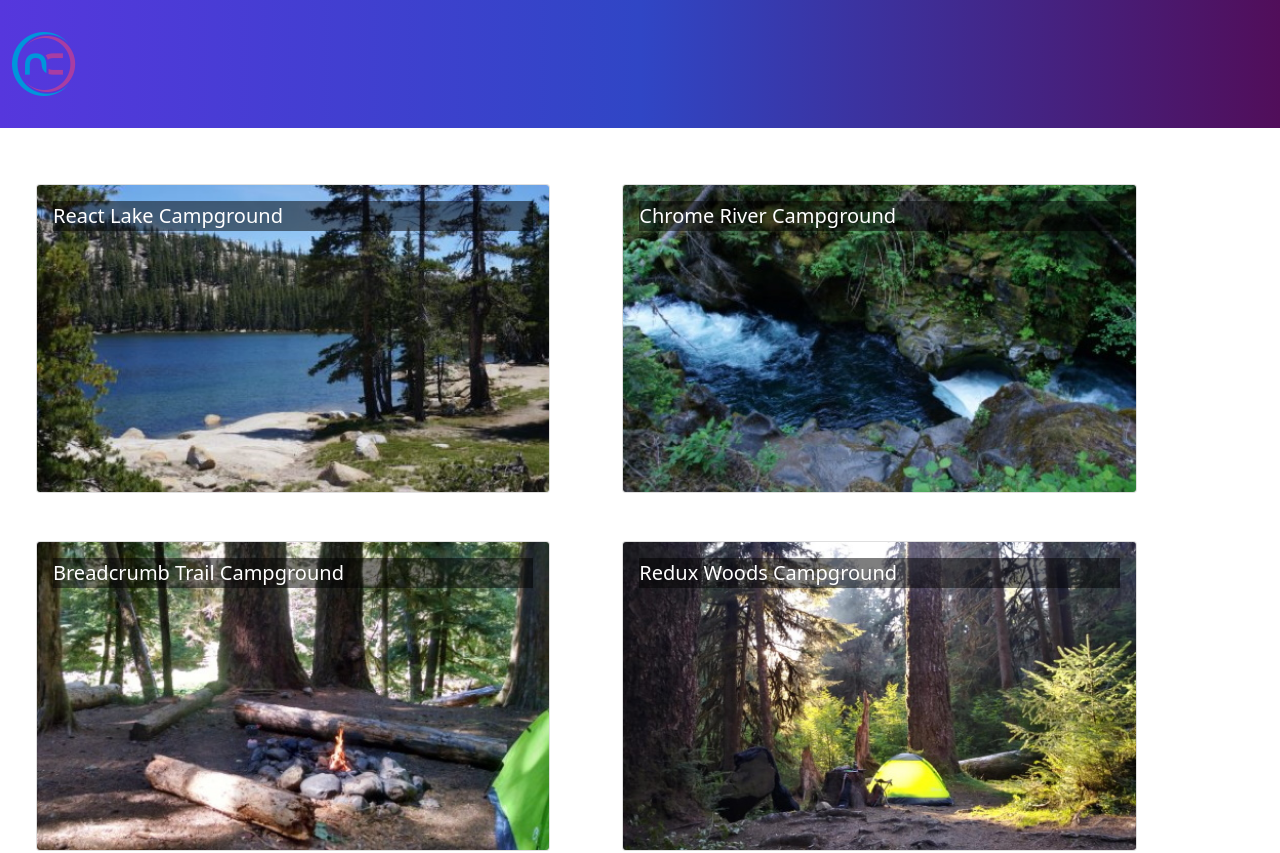
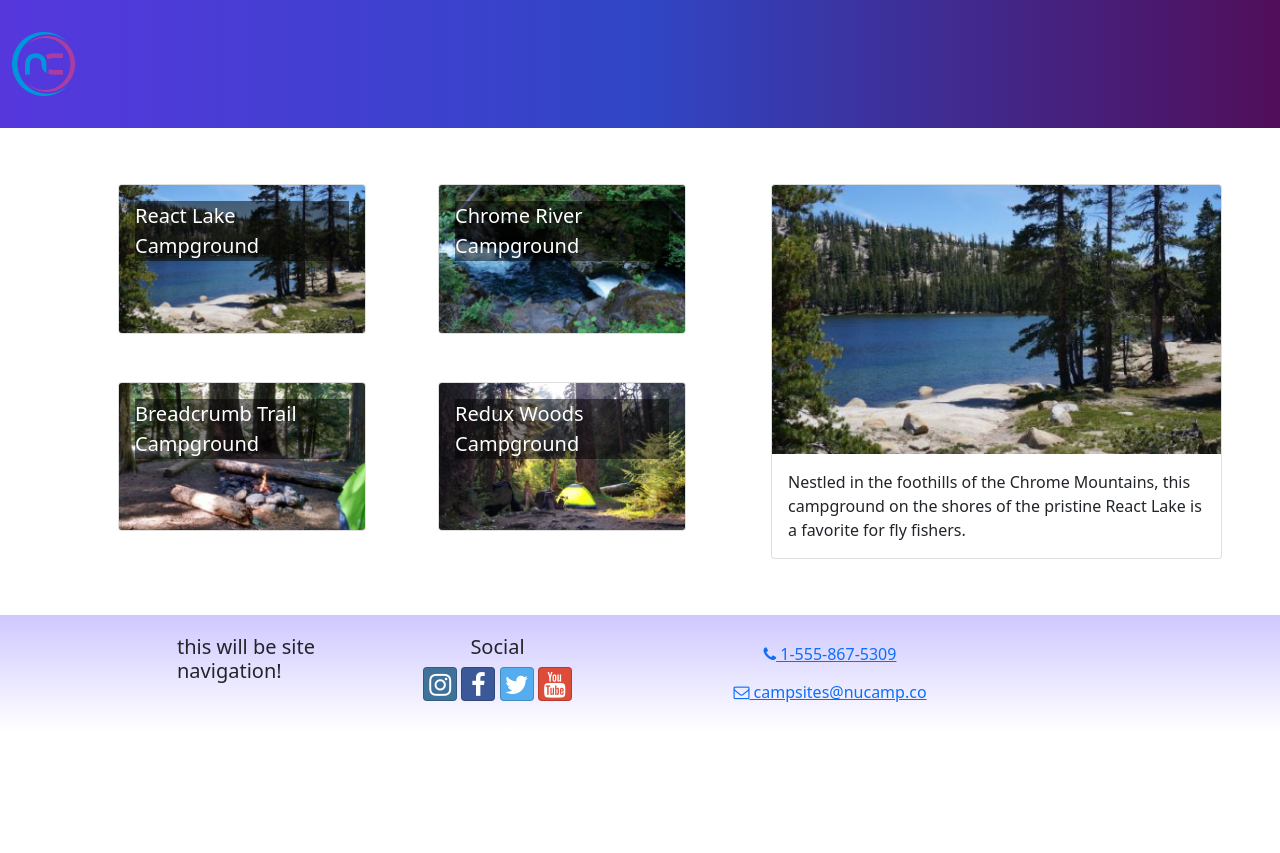
Before and after one commit to Laidir88/react-nucampsite, a React (Create React App) app: page / in a window 1280 px wide. Shown: the top 853 px of the page. After the commit the page ends 800 px from the top, so only its background shows below. Built offline with nearby package versions, Linux system fonts and the light colour scheme.

Commit message:
random campsite detail

```diff
--- a/src/App.js
+++ b/src/App.js
@@ -1,14 +1,14 @@
 import React from "react";
 import Header from "./components/Header";
 import Footer from "./components/Footer";
-import CampsiteList from "./features/campsites/CampsiteList";
+import CampsitesDirectoryPage from "./pages/CampsitesDirectoryPage";
 import "./App.css";
 
 function App() {
   return (
     <div className="App">
       <Header />
-      <CampsiteList />
+      <CampsitesDirectoryPage />
       <Footer />
     </div>
   );
--- /dev/null
+++ b/src/features/campsites/CampsiteDetail.js
@@ -0,0 +1,18 @@
+import { Card, CardImg, CardText, CardBody, Col } from "reactstrap";
+
+const CampsiteDetail = ({ campsite }) => {
+  const { image, name, description } = campsite;
+
+  return (
+    <Col md="12" className="m-4">
+      <Card>
+        <CardImg top src={image} alt={name} />
+        <CardBody>
+          <CardText>{description}</CardText>
+        </CardBody>
+      </Card>
+    </Col>
+  );
+};
+
+export default CampsiteDetail;
--- /dev/null
+++ b/src/pages/CampsitesDirectoryPage.js
@@ -0,0 +1,23 @@
+import { Container, Row, Col, Button } from "reactstrap";
+import CampsiteDetail from "../features/campsites/CampsiteDetail";
+import CampsiteList from "../features/campsites/CampsiteList";
+import { selectRandomCampsite } from "../features/campsites/campsitesSlice";
+
+const CampsitesDirectoryPage = () => {
+  const selectedCampsite = selectRandomCampsite();
+
+  return (
+    <Container>
+      <Row>
+        <Col sm="5" md="7">
+          <CampsiteList />
+        </Col>
+        <Col sm="7" md="5">
+          <CampsiteDetail campsite={selectedCampsite} />
+        </Col>
+      </Row>
+    </Container>
+  );
+};
+
+export default CampsitesDirectoryPage;
```
